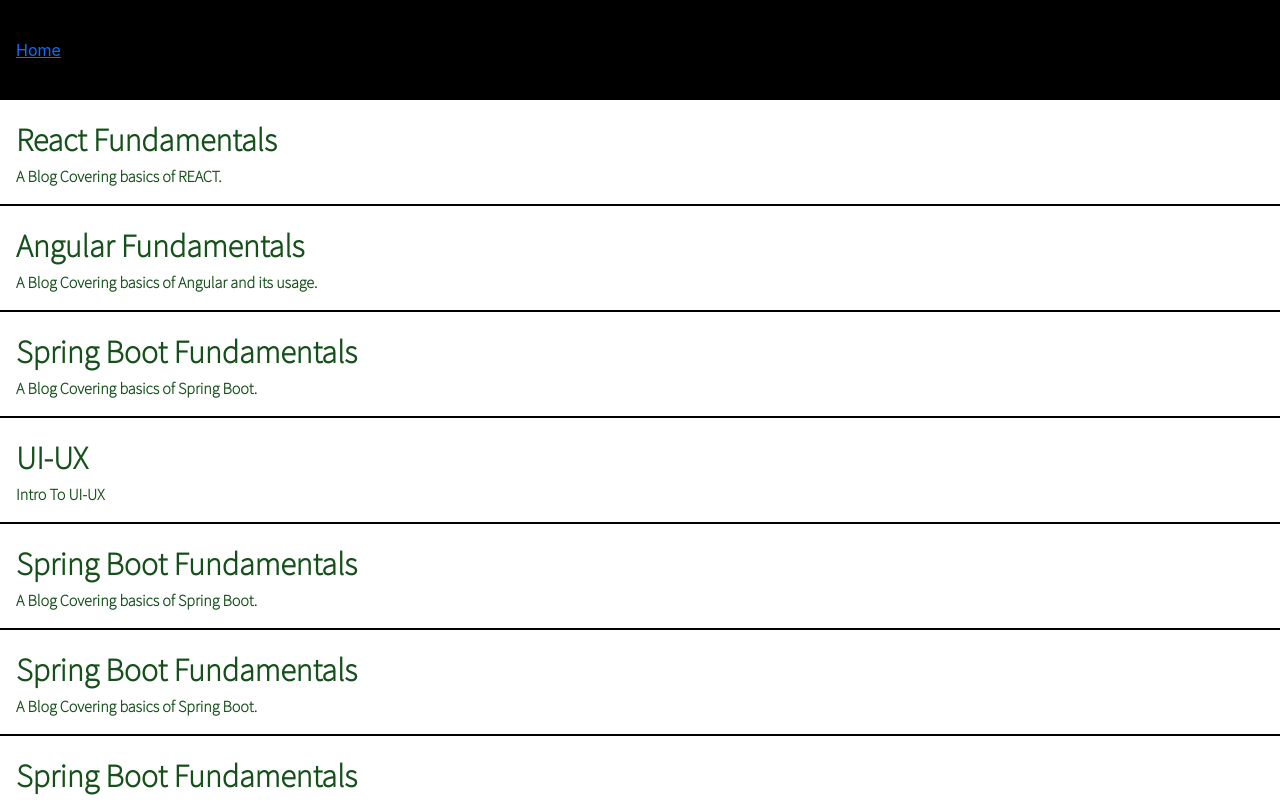
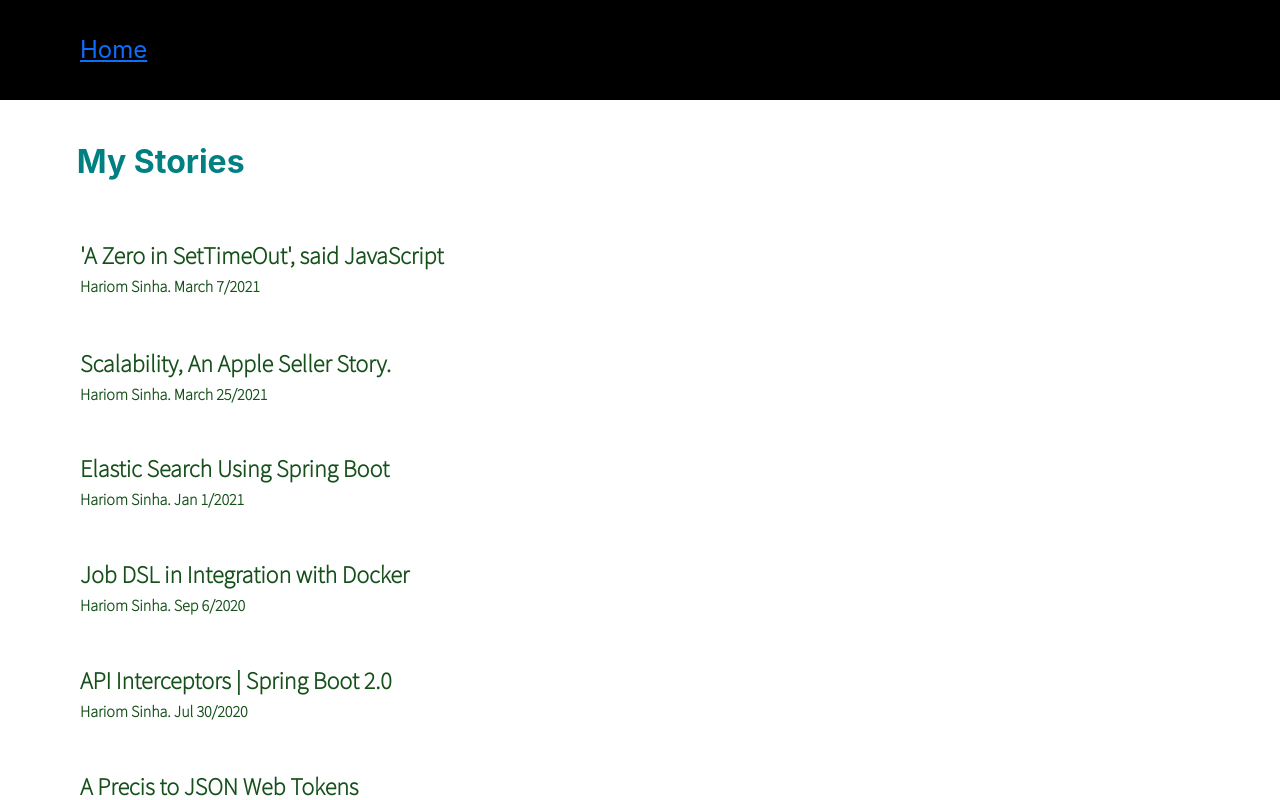
Before and after one commit to sinhahariom/portfolio, a React (Create React App) app: page /blogHome in a window 1280 px wide. Shown: the top 800 px of the page. Built offline with nearby package versions, Linux system fonts and the light colour scheme; a web font is replaced by a local one.

Commit message:
changed design for  the Blog Page. Used Props 2 way binding for data communication.

```diff
--- a/src/Components/BlogHome.js
+++ b/src/Components/BlogHome.js
@@ -1,35 +1,34 @@
 import { useState } from "react";
 import BlogHomeCommon from "./BlogHomeCommon";
 import { Link } from 'react-router-dom';
-
+import {BlogData} from '../assets/BlogData';
 import './BlogHome.scss';
 
 const BlogHome = () => {
 
-    const [blogData] = useState([
-        {"title":"React Fundamentals","subTitle":"A Blog Covering basics of REACT.", id:1},
-        {"title":"Angular Fundamentals","subTitle":"A Blog Covering basics of Angular and its usage.", id:2},
-        {"title":"Spring Boot Fundamentals","subTitle":"A Blog Covering basics of Spring Boot.", id:3},
-        {"title":"UI-UX","subTitle":"Intro To UI-UX", id:4},
-        {"title":"Spring Boot Fundamentals","subTitle":"A Blog Covering basics of Spring Boot.", id:5},
-        {"title":"Spring Boot Fundamentals","subTitle":"A Blog Covering basics of Spring Boot.", id:6},
-        {"title":"Spring Boot Fundamentals","subTitle":"A Blog Covering basics of Spring Boot.", id:7},
-        {"title":"Spring Boot Fundamentals","subTitle":"A Blog Covering basics of Spring Boot.", id:8},
-        {"title":"Spring Boot Fundamentals","subTitle":"A Blog Covering basics of Spring Boot.", id:9},
-        {"title":"Spring Boot Fundamentals","subTitle":"A Blog Covering basics of Spring Boot.", id:10},
-        {"title":"Spring Boot Fundamentals","subTitle":"A Blog Covering basics of Spring Boot.", id:11}
-    ]);
+    const [blogData] = useState(BlogData);
     const [blogState] = useState(false);
-    const [prevBlog, setPrevBlog] = useState(1);
+    const [prevBlog, setPrevBlog] = useState('1_btn');
+    const [prevBtn, setPrevBtn] = useState('1');
     const readBlog = (id)=>{
+
+        let temp = id;
+        id = id+'_btn';
 
         if(id === prevBlog && document.getElementById(id).style.display==="block"){
             document.getElementById(id).style.display = "none";
+            document.getElementById(temp).style.backgroundColor = "white";
+            document.getElementById(temp).style.color = "#15501a";
         }else{
             document.getElementById(prevBlog).style.display = "none";
+            document.getElementById(prevBtn).style.color = "#15501a";
+            document.getElementById(prevBtn).style.backgroundColor = "white";
             document.getElementById(id).style.display = "block";
+            document.getElementById(temp).style.backgroundColor = "rebeccapurple";
+            document.getElementById(temp).style.color = "white";
         }
         setPrevBlog(id);
+        setPrevBtn(temp);
     }
 
 
@@ -38,8 +37,11 @@
             <div className="blog-header-wrapper">
                 <Link to="/">Home</Link>
             </div>
+            <div className="blog-page-title">
+                <span>My Stories</span>
+            </div>
             {blogData.map((data) => (
-                <BlogHomeCommon blogTitle={data.title} subTitle = {data.subTitle} key={data.id} btnId={data.id} readBlog = {()=> readBlog(data.id)} blogState = {blogState}></BlogHomeCommon>
+                <BlogHomeCommon blogTitle={data.title} subTitle = {data.subTitle} blogContent = {data.blogContent} key={data.id} btnId={data.id} readBlog = {readBlog} blogState = {blogState}></BlogHomeCommon>
             ))}
         </div>
     );
--- a/src/Components/BlogHome.scss
+++ b/src/Components/BlogHome.scss
@@ -10,6 +10,22 @@
         color: white;
         display: flex;
         align-items: center;
-        padding-left: 1rem;
+        padding-left: 5rem;
+        font-size: 1.5rem;
+        @media (max-width : 575px) {
+            font-size: 1rem;
+            padding-left: 2rem;
+        }
+    }
+    .blog-page-title{
+        padding:3% 3% 0% 6%;
+        font-size: 2rem;
+        font-weight: bold;
+        color: teal;
+        @media (max-width : 575px) {
+            padding:4% 3% 4% 9%;
+            font-size: 1.5rem;
+            font-weight: bold;
+        }
     }
 }
--- a/src/Components/BlogHomeCommon.js
+++ b/src/Components/BlogHomeCommon.js
@@ -1,16 +1,16 @@
 import './BlogHomeCommon.scss';
 const BlogHomeCommon = (props) => {
 
+    var btn_id = props.btnId + "_btn";
 
     return (
-
         <div className="box-wrapper">
-            <button className="btn-wrapper" onClick={props.readBlog}>
+            <button className="btn-wrapper" onClick={()=>{props.readBlog(props.btnId)}} id={props.btnId}>
                     <span className="title">{props.blogTitle}</span>
                     <span className="sub-title">{props.subTitle}</span>
             </button>
-            <div className="content-wrapper" id={props.btnId}>
-                <span className="content">{props.subTitle}</span>
+            <div className="content-wrapper" id={btn_id}>
+                <span className="content">{props.blogContent}</span>
             </div>
         </div>
 
--- a/src/Components/BlogHomeCommon.scss
+++ b/src/Components/BlogHomeCommon.scss
@@ -3,24 +3,29 @@
 .box-wrapper{
     display: flex;
     flex-direction: column;
+    padding:0% 3% 0% 5%;
     .btn-wrapper{
         outline: none;
         border:none;
         cursor: pointer;
         display: flex;
         flex-direction: column;
-        border-bottom: 2px solid black;
         padding:1rem;
         background: none;
         color: #15501a;
+        border-radius: 10px;
+        margin-bottom: 1%;
+        margin-top: 3%;
             .title{
                 display: flex;
-                font-size: 2rem;
+                font-size: 1.5rem;
                 width: 100%;
-                font-weight: 600;
+                font-weight: 1000;
                 font-family: 'Source Sans Pro', sans-serif;
+                text-align: initial;
+                border-radius: 10px;
                 @media (max-width : 575px) {
-                    font-size: 1.5rem;
+                    font-size: 1rem;
                 }
             }
             .sub-title{
@@ -28,23 +33,31 @@
                 display: flex;
                 font-family: 'Source Sans Pro', sans-serif;
                 font-weight: 600;
-                text-align: start;
+                text-align: initial;
+                border-radius: 10px;
                 @media (max-width : 575px) {
-                    font-size: 1rem;
+                    font-size: 0.8rem;
                     width: 200px;
+                    font-weight: bold;
                 }
             }
             &:hover, &:focus{
-                color: rgb(51, 38, 134);
+                color: rgb(255, 255, 255);
                 font-weight: bold;
+                background-color:rebeccapurple ;
+
             }
     }
     .content-wrapper{
-        height: 100px;
-        background: rgb(52, 55, 56);
+        min-height: 100px;
         display: none;
-        color: white;
-        padding-left: 1rem;
+        color: rgb(0, 0, 0);
+        padding: 1rem;
+        background-color: #f1f1f1;
+        border-radius: 10px;
+        margin-top: 0%;
+        font-weight: bold;
+        font-family: 'Source Sans Pro', sans-serif;
         .content{
             display: flex;
             align-items: center;
--- /dev/null
+++ b/src/assets/BlogData.js
@@ -0,0 +1,8 @@
+export var BlogData = [
+    {"title":"'A Zero in SetTimeOut', said JavaScript","subTitle":"Hariom Sinha. March 7/2021", "id":1,"blogContent":"Out of the zillion things we do while writing a JavaScript Code, all of us comes to a point where we need to render stuffs based on some time intervals. And well, all thanks to JavaScript, it has given us “setTimeout”."},
+    {"title":"Scalability, An Apple Seller Story.","subTitle":"Hariom Sinha. March 25/2021", "id":2},
+    {"title":"Elastic Search Using Spring Boot","subTitle":"Hariom Sinha. Jan 1/2021", "id":3},
+    {"title":"Job DSL in Integration with Docker","subTitle":"Hariom Sinha. Sep 6/2020", "id":4},
+    {"title":"API Interceptors | Spring Boot 2.0","subTitle":"Hariom Sinha. Jul 30/2020", "id":5},
+    {"title":"A Precis to JSON Web Tokens","subTitle":"Hariom Sinha. Apr 18/2020", "id":6},
+]
```
